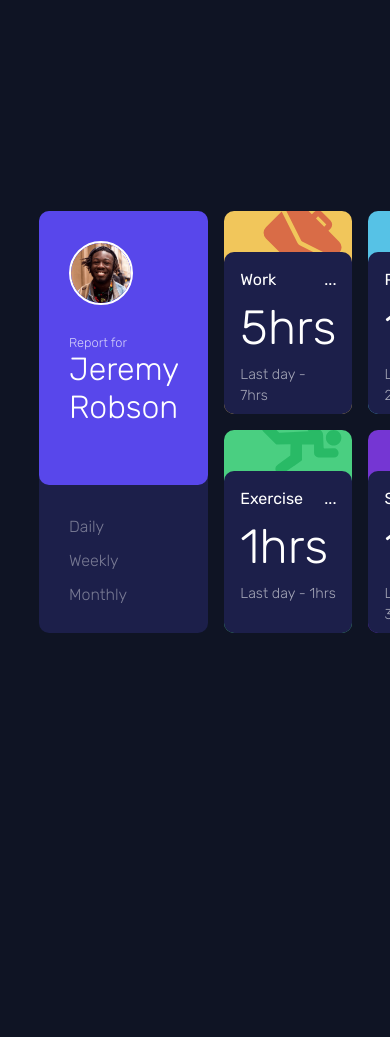
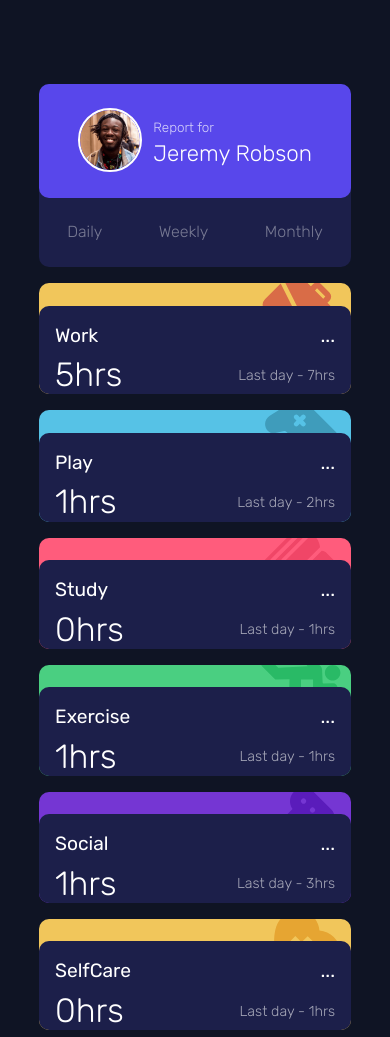
Before and after one commit to AxelBroeglin/time-tracking-dashboard-main, a plain HTML site: page index.html in a window 390 px wide. Before the commit the page ends 844 px from the top, so only its background shows below. Drawn offline with Linux system fonts and the light colour scheme.

Commit message:
Need to finish cards height

```diff
--- a/app.js
+++ b/app.js
@@ -21,9 +21,9 @@ fetch("./data.json")
             card.insertAdjacentHTML(`afterbegin`,
             '<div class="content" id=""><div class="header"><h2 class="">'
             + data[i].title +
-            '</h2><span class="">...</span></div><p class="current-hours"><span class="current">'
+            '</h2><span class="">...</span></div><p class="current-hours"><span class="current-hours-count"><span class="current">'
             + data[i].timeframes.daily.current +
-            '</span>hrs<span class="last">Last <span class="card-period"> day </span> <span class="previous-period">- '
+            '</span>hrs</span><span class="last">Last <span class="card-period"> day </span> <span class="previous-period">- '
             + data[i].timeframes.daily.previous +
             'hrs</span></span></p></div>');
 
--- a/styles/_globals.scss
+++ b/styles/_globals.scss
@@ -119,6 +119,7 @@ body{
 
     &_image{
       width: 2em;
+      height: 2em;
       border: 2px solid white;
       border-radius: 50%;
       margin-bottom: 0.6em;
@@ -215,3 +216,48 @@ h2{
   display: block;
   opacity: 0.6;
 }
+
+@media only screen and (max-width: 600px) {
+  #main{
+    position:relative;
+    display: flex;
+    flex-direction: column;
+    top: 10vh;
+    left: 10vw;
+    transform: translate(0);
+  }
+  .main_report_name{
+    display: flex;
+    justify-content: center;
+    height: auto;
+    padding: 1.5rem 0;
+  }
+  .main_report_name>div{
+    font-size: 0.7em;
+    padding-left: 0.5em;
+  }
+  .main_report_name_span{
+    font-size: 0.6em;
+  }
+  .main_report_name_image{
+    margin-bottom: 0;
+  }
+  .report-period-container{
+    display: flex;
+    align-items: center;
+    justify-content: space-around;
+    margin: 0.8rem 0;
+  }
+  .current-hours{
+    display: flex;
+    align-items: center;
+    justify-content: space-between;
+  }
+  .header{
+    font-size: 1.2em;
+  }
+  .current-hours-count{
+    font-size: 0.7em;
+
+  }
+}
```
Also changed, not shown: styles/styles.css, 1 other file.
